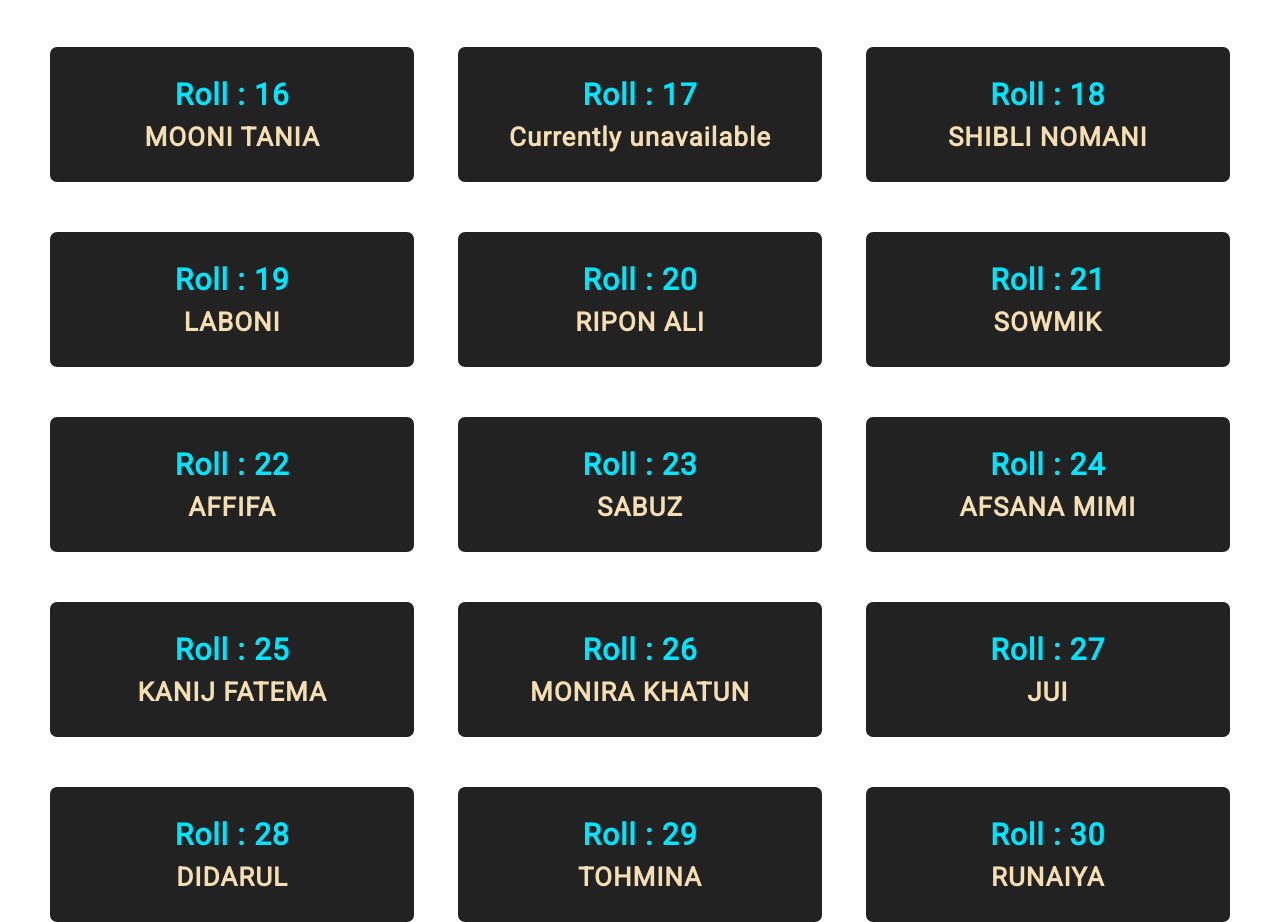
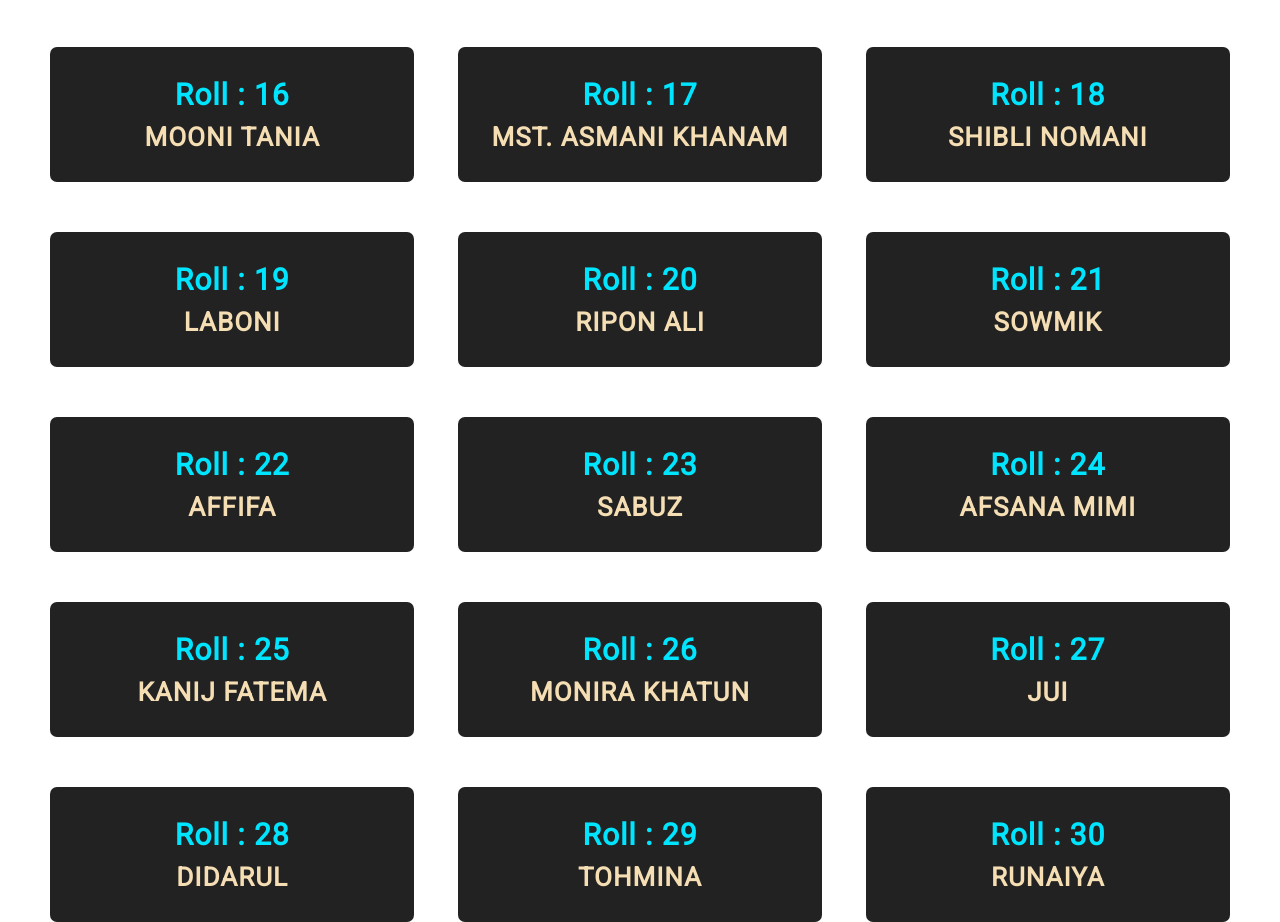
Before and after one commit to mohammadikemon/nameplate-3rd-year, a plain HTML site: page index.html in a window 1280 px wide. Shown: the part 1155-2077 px from the top of the page. Drawn offline with Linux system fonts and the light colour scheme.

Commit message:
Roll 17 added

```diff
--- a/index.html
+++ b/index.html
@@ -128,7 +128,7 @@
                     <div class="card">
                         <div class="box">
                             <div class="roll">Roll : 17</div>
-                            <p class="name">Currently unavailable</p>
+                            <p class="name">MST. ASMANI KHANAM</p>
                         </div>
                     </div>
                     <div class="card">
```
